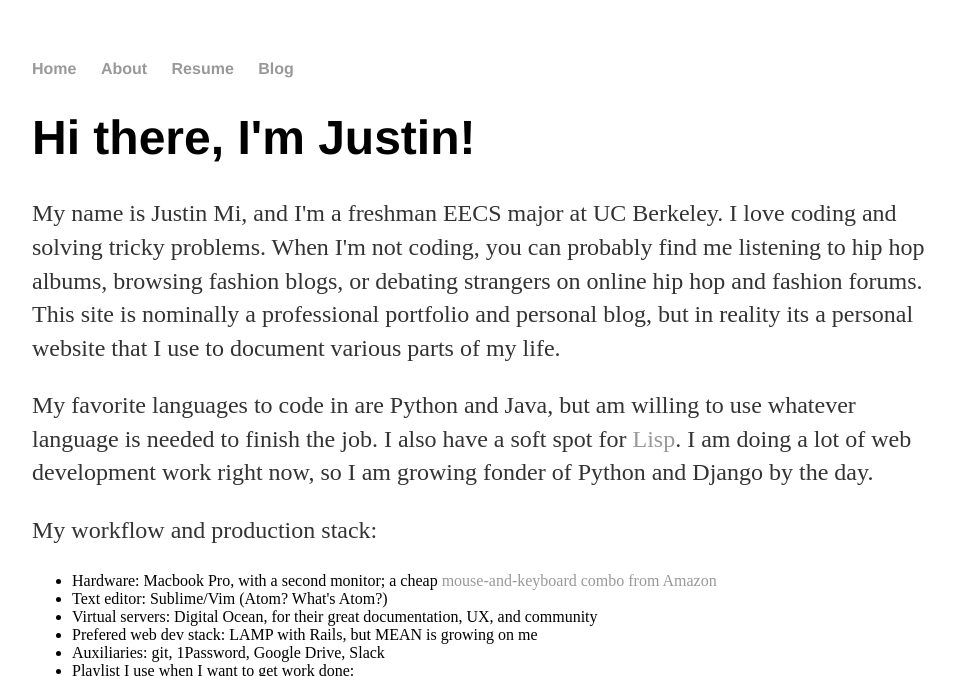
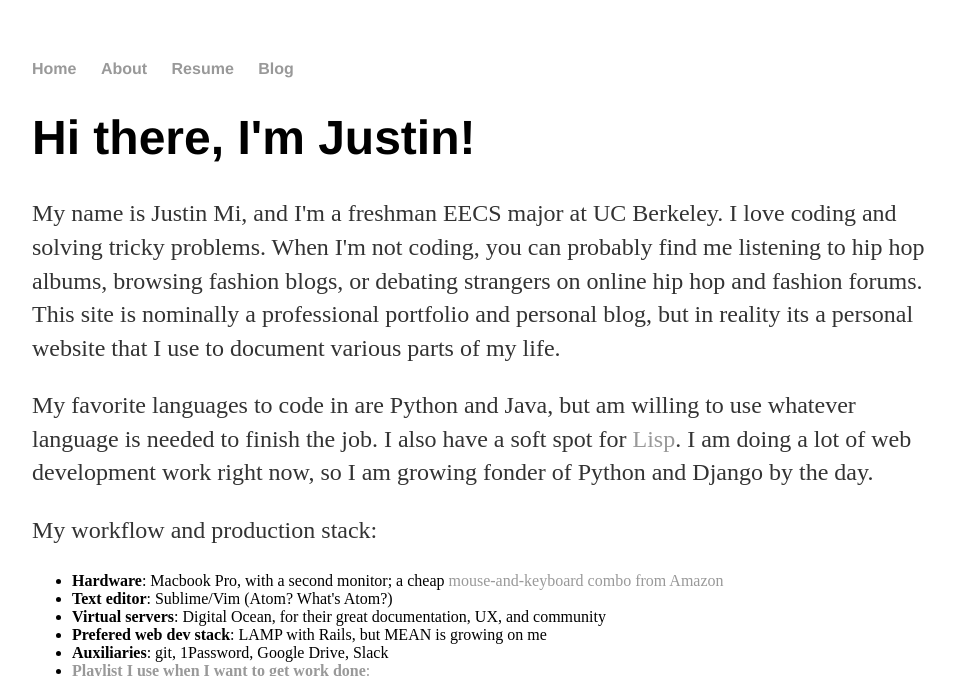
Before and after one commit to JustinMi/JustinMi.github.io, a Jekyll site: the page built from index.html, in a window 1280 px wide, cut to the strip 0-676 px from the top of the page. Shown: the whole strip, without its empty margins (160-1115 px from the left). Built offline with Jekyll 4.4.1, drawn with Linux system fonts in a browser that asks for light colours.

Commit message:
changed image name

```diff
--- a/about/index.html
+++ b/about/index.html
@@ -4,7 +4,7 @@ title: About me
 ---
 <div class="blurb">
     <h1>{{ page.title }}</h1>
-    <img src="{{ site.baseurl }}/images/15776504_10206140868680581_738983371_o.jpg" alt="Mission Peak" style="width: 50%">
+    <img src="{{ site.baseurl }}/images/15776504_10206140868680581_738983371_2.jpg" alt="Mission Peak" style="width: 50%">
     <p> I'm currently a freshman EECS major at UC Berkeley, but I've always been a Bay Area kid, born and raised in the South Bay. I decided to build this website because I wanted a way to share some of my thoughts and opinions in a personal blog.  </p>
     <p> If you want to reach out to me, shoot me an email at justin.mi [at] berkeley [dot] edu.</p>
 </div><!-- /.blurb -->
--- a/index.html
+++ b/index.html
@@ -9,12 +9,12 @@ title: Home
     <p> My favorite languages to code in are Python and Java, but am willing to use whatever language is needed to finish the job. I also have a soft spot for <a href="https://xkcd.com/297/">Lisp</a>. I am doing a lot of web development work right now, so I am growing fonder of Python and Django by the day. </p>
     <p> My workflow and production stack: </p>
     <ul>
-      <li> Hardware: Macbook Pro, with a second monitor; a cheap <a href="https://www.amazon.com/gp/product/B00BP5KOPA/ref=oh_aui_detailpage_o07_s00?ie=UTF8&psc=1">mouse-and-keyboard combo from Amazon</a></li> <!-- blog post: why macs are good -->
-      <li> Text editor: Sublime/Vim (Atom? What's Atom?) </li>
-      <li> Virtual servers: Digital Ocean, for their great documentation, UX, and community </li>
-      <li> Prefered web dev stack: LAMP with Rails, but MEAN is growing on me  </li>
-      <li> Auxiliaries: git, 1Password, Google Drive, Slack </li>
-      <li> Playlist I use when I want to get work done:  </li>
+      <li> <b>Hardware</b>: Macbook Pro, with a second monitor; a cheap <a href="https://www.amazon.com/gp/product/B00BP5KOPA/ref=oh_aui_detailpage_o07_s00?ie=UTF8&psc=1">mouse-and-keyboard combo from Amazon</a></li> <!-- blog post: why macs are good -->
+      <li> <b>Text editor</b>: Sublime/Vim (Atom? What's Atom?) </li>
+      <li> <b>Virtual servers</b>: Digital Ocean, for their great documentation, UX, and community </li>
+      <li> <b>Prefered web dev stack</b>: LAMP with Rails, but MEAN is growing on me  </li>
+      <li> <b>Auxiliaries</b>: git, 1Password, Google Drive, Slack </li>
+      <li> <a href="https://open.spotify.com/user/themieberlake/playlist/6tFhfrZCiRvwzfP7Y8onUW"><b>Playlist I use when I want to get work done</b>:</a> </li>
       <iframe src="https://embed.spotify.com/?uri=spotify%3Auser%3Athemieberlake%3Aplaylist%3A6tFhfrZCiRvwzfP7Y8onUW" width="300" height="380" frameborder="0" allowtransparency="true"></iframe>
     </ul>
     <p><a href="/about">Read more about my life...</a></p>
```
